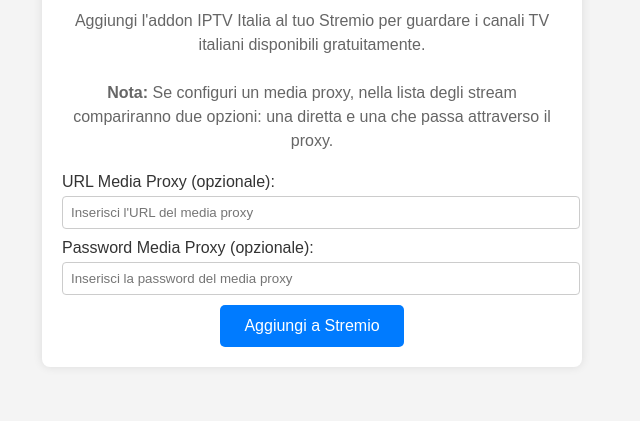
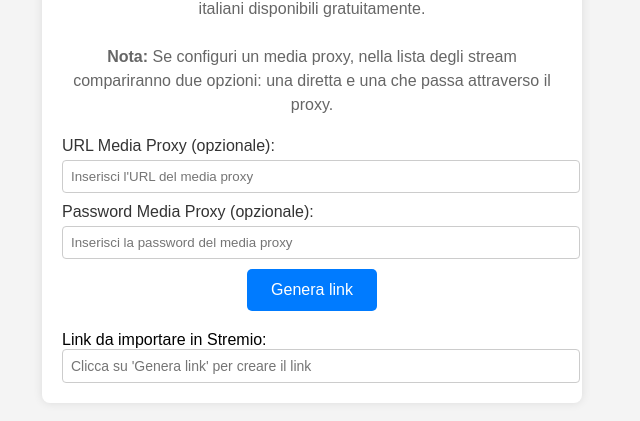
Before and after one commit to mccoy88f/Stremio-IPTVm3u, a website: page index.html in a window 1280 px wide. Shown: the part 333-754 px from the top of the page, without its empty margins (328-968 px from the left). Drawn offline with Linux system fonts and the light colour scheme.

Commit message:
Update index.html

```diff
--- a/index.html
+++ b/index.html
@@ -71,6 +71,22 @@
             outline: none;
             border-color: #007bff;
         }
+        .generated-link {
+            margin-top: 20px;
+            text-align: left;
+        }
+        .generated-link input {
+            width: 100%;
+            padding: 8px;
+            border: 1px solid #ccc;
+            border-radius: 4px;
+            font-size: 14px;
+            color: #333;
+        }
+        .generated-link input:focus {
+            outline: none;
+            border-color: #007bff;
+        }
     </style>
 </head>
 <body>
@@ -92,30 +108,40 @@
             <input type="password" id="proxy-password" placeholder="Inserisci la password del media proxy">
         </div>
 
-        <button onclick="addToStremio()">Aggiungi a Stremio</button>
+        <!-- Pulsante per generare il link -->
+        <button onclick="generateLink()">Genera link</button>
+
+        <!-- Campo per mostrare il link generato -->
+        <div class="generated-link">
+            <label for="generated-link">Link da importare in Stremio:</label>
+            <input type="text" id="generated-link" readonly placeholder="Clicca su 'Genera link' per creare il link">
+        </div>
     </div>
 
     <script>
-        function addToStremio() {
+        function generateLink() {
+            // Genera l'URL del manifest.json
             const manifestUrl = window.location.origin + '/manifest.json';
-            const stremioUrl = `stremio://${manifestUrl}/manifest.json`;
 
             // Recupera i valori del media proxy (se inseriti)
             const proxyUrl = document.getElementById('proxy-url').value;
             const proxyPassword = document.getElementById('proxy-password').value;
 
-            // Se l'utente ha inserito un media proxy, aggiungi i parametri alla richiesta
+            // Crea l'URL completo con i parametri del proxy (se presenti)
+            let fullUrl = manifestUrl;
             if (proxyUrl) {
                 const proxyParams = new URLSearchParams();
                 if (proxyUrl) proxyParams.append('proxyUrl', proxyUrl);
                 if (proxyPassword) proxyParams.append('proxyPassword', proxyPassword);
+                fullUrl += `?${proxyParams.toString()}`;
+            }
 
-                // Aggiungi i parametri del proxy all'URL di Stremio
-                window.location.href = `${stremioUrl}?${proxyParams.toString()}`;
-            } else {
-                // Se non è stato inserito un media proxy, procedi normalmente
-                window.location.href = stremioUrl;
-            }
+            // Mostra il link generato nel campo di testo
+            const generatedLinkInput = document.getElementById('generated-link');
+            generatedLinkInput.value = fullUrl;
+
+            // Seleziona automaticamente il testo per facilitare la copia
+            generatedLinkInput.select();
         }
     </script>
 </body>
```
